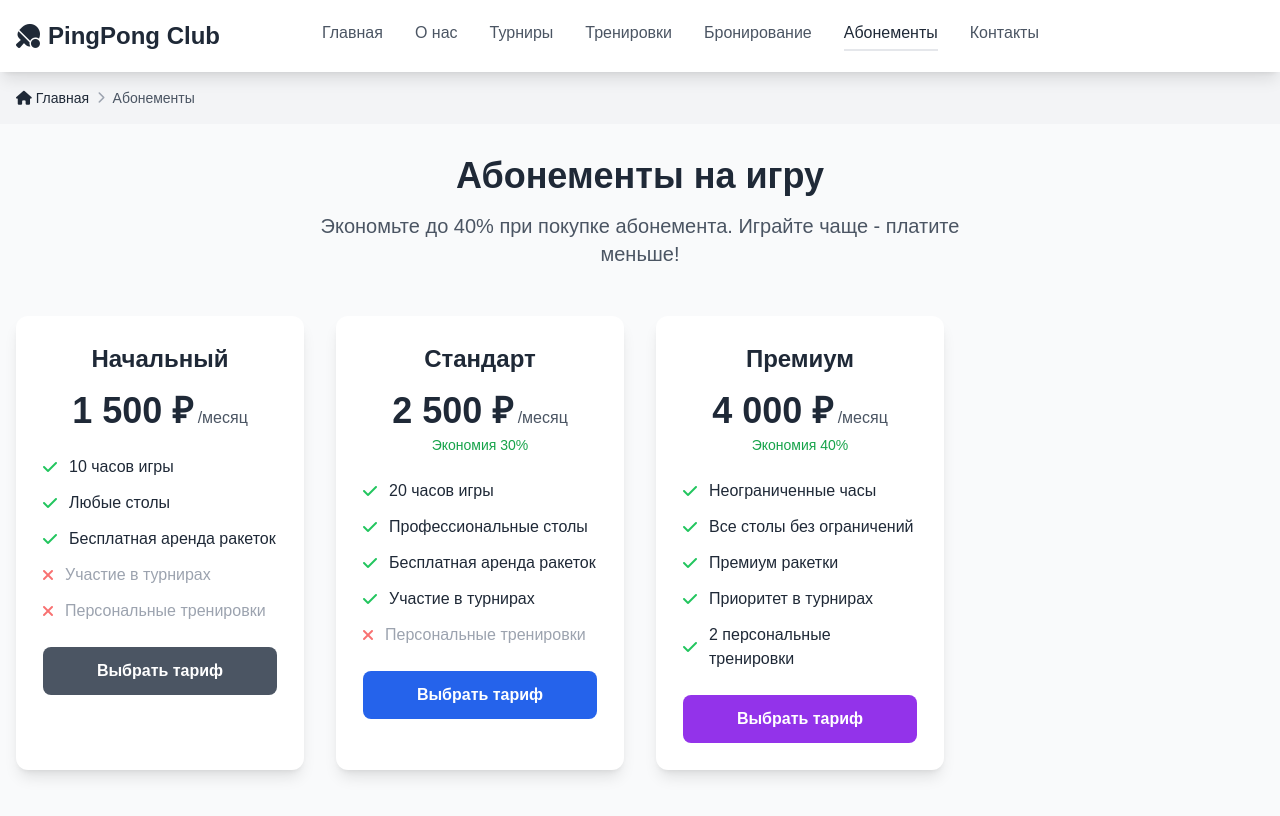
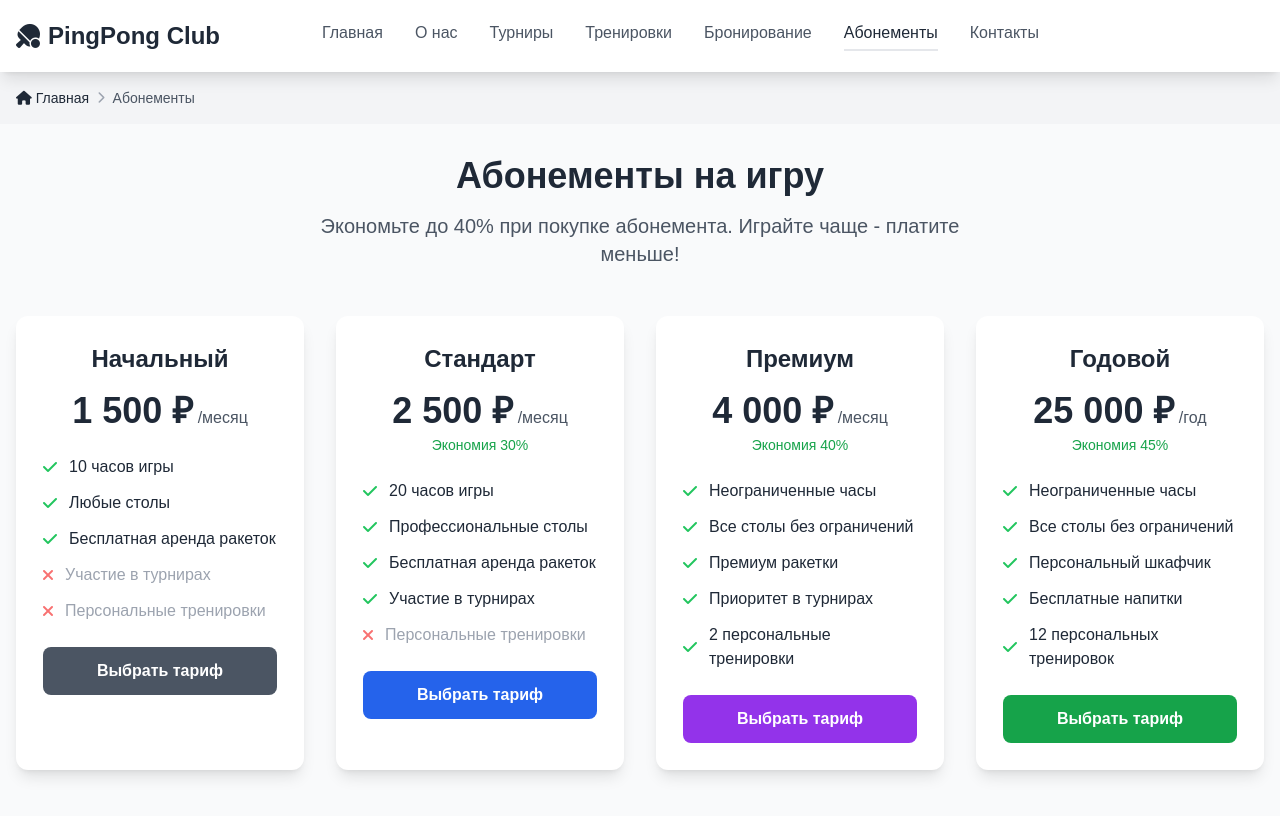
Before and after one commit to c1pex/Ping-Pong-club, a plain HTML site: page subscriptions.html in a window 1280 px wide. Drawn offline with nearby package versions, Linux system fonts and the light colour scheme.

Commit message:
The annual tariff has been added

```diff
--- a/subscriptions.html
+++ b/subscriptions.html
@@ -201,6 +201,41 @@
           Выбрать тариф
         </button>
       </div>
+      <!-- Годовой -->
+      <div class="subscription-card bg-white rounded-xl shadow-lg p-6 text-center">
+        <h3 class="text-2xl font-bold mb-4">Годовой</h3>
+        <div class="mb-6">
+          <span class="text-4xl font-bold text-gray-800">25 000 ₽</span>
+          <span class="text-gray-600">/год</span>
+          <div class="text-sm text-green-600 font-medium mt-1">Экономия 45%</div>
+        </div>
+        <ul class="feature-list space-y-3 mb-6 text-left">
+          <li class="flex items-center">
+            <i class="fas fa-check text-green-500 mr-3"></i>
+            <span>Неограниченные часы</span>
+          </li>
+          <li class="flex items-center">
+            <i class="fas fa-check text-green-500 mr-3"></i>
+            <span>Все столы без ограничений</span>
+          </li>
+          <li class="flex items-center">
+            <i class="fas fa-check text-green-500 mr-3"></i>
+            <span>Персональный шкафчик</span>
+          </li>
+          <li class="flex items-center">
+            <i class="fas fa-check text-green-500 mr-3"></i>
+            <span>Бесплатные напитки</span>
+          </li>
+          <li class="flex items-center">
+            <i class="fas fa-check text-green-500 mr-3"></i>
+            <span>12 персональных тренировок</span>
+          </li>
+        </ul>
+        <button class="w-full bg-green-600 text-white py-3 rounded-lg hover:bg-green-700 transition font-semibold subscribe-btn" data-plan="yearly">
+          Выбрать тариф
+        </button>
+      </div>
+    </div>
         </div>
     </header>
 </body>
```
